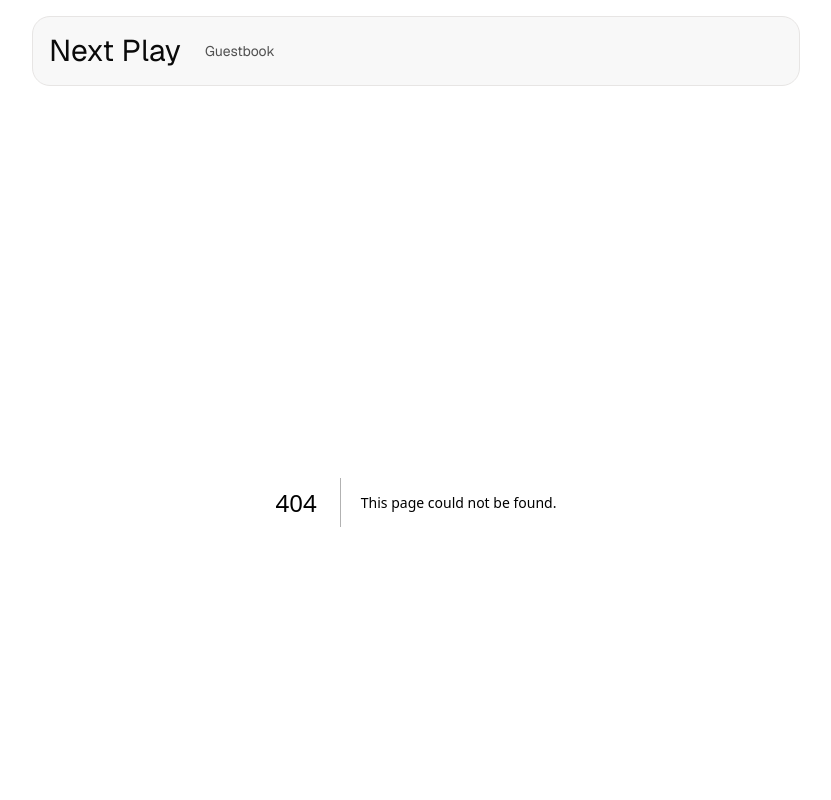
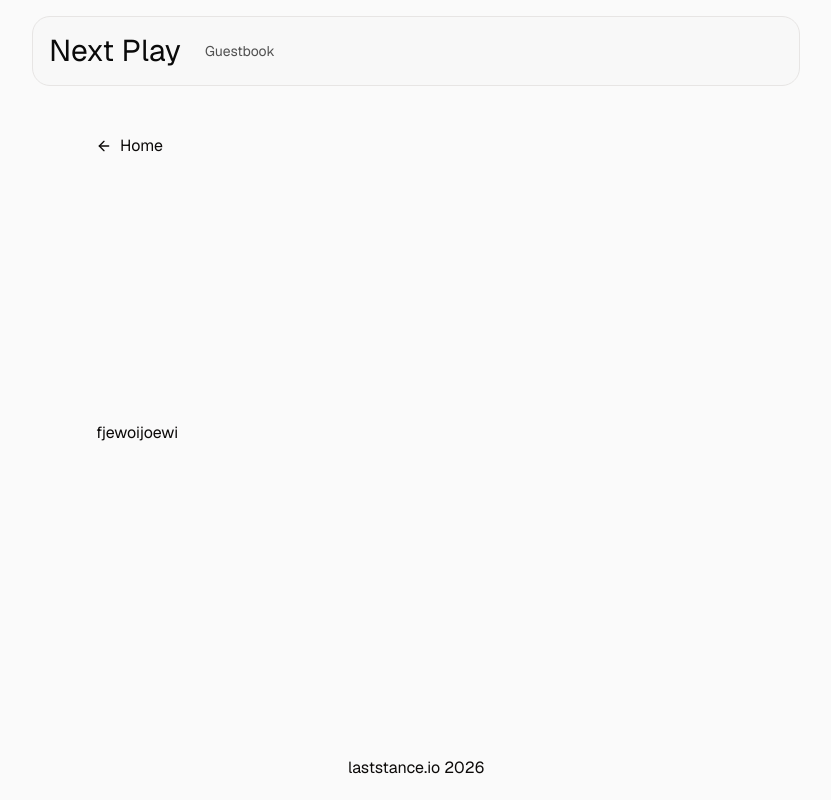
Before and after one commit to laststance/next-play, a Next.js app: page /react-flow in a window 1280 px wide. Before the commit this address had no page. Shown: the top 800 px of the page, without its empty margins (224-1055 px from the left). Built offline with nearby package versions, Linux system fonts and the light colour scheme.

Commit message:
feat: add new react-flow page and link in Home component
- Introduced a new page for the "react-flow" feature with a navigation link in the Home component.
- Updated the Home component to include a button linking to the new "react-flow" page.

```diff
--- a/app/page.tsx
+++ b/app/page.tsx
@@ -20,6 +20,9 @@ export default async function Home() {
         <Button asChild variant="outline">
           <Link href="/action-prop">action-prop</Link>
         </Button>
+        <Button asChild variant="outline">
+          <Link href="/react-flow">react-flow</Link>
+        </Button>
       </Grid>
     </Main>
   )
--- /dev/null
+++ b/app/react-flow/page.tsx
@@ -0,0 +1,19 @@
+'use client'
+
+import { ArrowLeftIcon } from 'lucide-react'
+import Link from 'next/link'
+
+import { Main } from '@/components/main'
+
+export default function Page() {
+  return (
+    <Main>
+      <div className="w-full flex-1">
+        <Link className="inline-flex place-items-center gap-2" href="/">
+          <ArrowLeftIcon className="h-4 w-4" /> Home
+        </Link>
+      </div>
+      <div className="w-full flex-1">fjewoijoewi</div>
+    </Main>
+  )
+}
--- a/components/main.tsx
+++ b/components/main.tsx
@@ -7,7 +7,7 @@ export const Main = ({ className, children, ...rest }: Props) => {
   return (
     <main
       className={cn(
-        'min-h- flex w-full max-w-3xl flex-1 flex-col items-center justify-between px-16 py-8',
+        'flex min-h-full w-full max-w-3xl flex-1 flex-col items-center justify-between px-16 py-8',
         className,
       )}
       {...rest}
--- a/package.json
+++ b/package.json
@@ -59,7 +59,6 @@
     "npm-run-all2": "^8.0.4",
     "prettier": "^3.8.1",
     "prettier-plugin-tailwindcss": "^0.7.2",
-    "prettier-plugin-tailwindcss-canonical-classes": "^0.1.4",
     "prisma": "^7.6.0",
     "shadcn": "^4.1.2",
     "tailwindcss": "^4.2.2",
--- a/pnpm-workspace.yaml
+++ b/pnpm-workspace.yaml
@@ -1,5 +1,3 @@
-enableScripts: true
-
 onlyBuiltDependencies:
   - sharp
   - unrs-resolver
```
Also changed, not shown: 1 other file (tests, documents, lock files or other folders).
